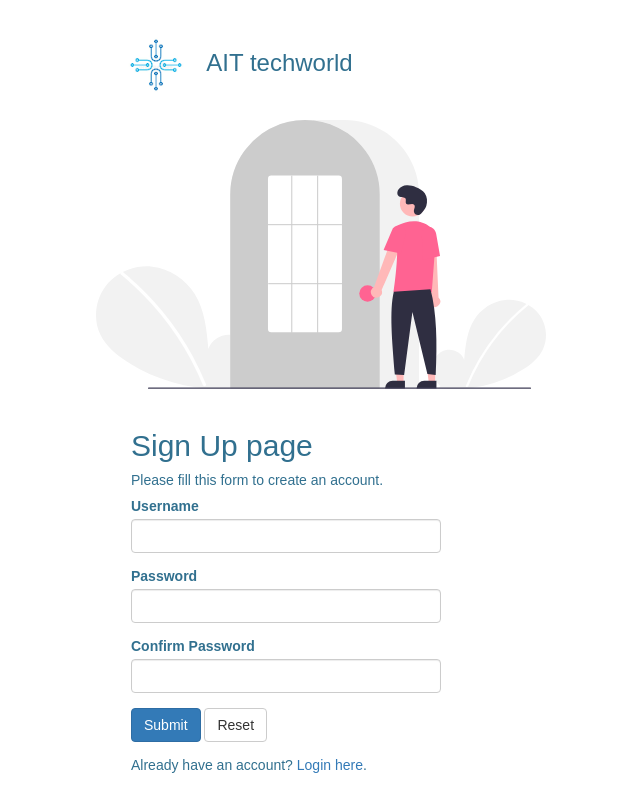
After one commit to birukSebsibe/LoginAndRegi-form-demo, a PHP site: page /register.php in a window 1280 px wide. The commit adds this page. Shown: the whole page, without its empty margins (379-1019 px from the left). Run offline with PHP 8.4, Linux system fonts and the light colour scheme.

Commit message:
BIRUK COMMIT ON LOGIN REGISTER AND HOME PAGE

```diff
--- /dev/null
+++ b/loginPhp/register.php
@@ -0,0 +1,153 @@
+<?php
+// Include config file
+require_once "config.php";
+
+// Define variables and initialize with empty values
+$username = $password = $confirm_password = "";
+$username_err = $password_err = $confirm_password_err = "";
+
+// Processing form data when form is submitted
+if($_SERVER["REQUEST_METHOD"] == "POST"){
+
+    // Validate username
+    if(empty(trim($_POST["username"]))){
+        $username_err = "Please enter a username.";
+    } else{
+        // Prepare a select statement
+        $sql = "SELECT id FROM users WHERE username = ?";
+
+        if($stmt = mysqli_prepare($link, $sql)){
+            // Bind variables to the prepared statement as parameters
+            mysqli_stmt_bind_param($stmt, "s", $param_username);
+
+            // Set parameters
+            $param_username = trim($_POST["username"]);
+
+            // Attempt to execute the prepared statement
+            if(mysqli_stmt_execute($stmt)){
+                /* store result */
+                mysqli_stmt_store_result($stmt);
+
+                if(mysqli_stmt_num_rows($stmt) == 1){
+                    $username_err = "This username is already taken.";
+                } else{
+                    $username = trim($_POST["username"]);
+                }
+            } else{
+                echo "Oops! Something went wrong. Please try again later.";
+            }
+
+            // Close statement
+            mysqli_stmt_close($stmt);
+        }
+    }
+
+    // Validate password
+    if(empty(trim($_POST["password"]))){
+        $password_err = "Please enter a password.";
+    } elseif(strlen(trim($_POST["password"])) < 6){
+        $password_err = "Password must have atleast 6 characters.";
+    } else{
+        $password = trim($_POST["password"]);
+    }
+
+    // Validate confirm password
+    if(empty(trim($_POST["confirm_password"]))){
+        $confirm_password_err = "Please confirm password.";
+    } else{
+        $confirm_password = trim($_POST["confirm_password"]);
+        if(empty($password_err) && ($password != $confirm_password)){
+            $confirm_password_err = "Password did not match.";
+        }
+    }
+
+    // Check input errors before inserting in database
+    if(empty($username_err) && empty($password_err) && empty($confirm_password_err)){
+
+        // Prepare an insert statement
+        $sql = "INSERT INTO users (username, password) VALUES (?, ?)";
+
+        if($stmt = mysqli_prepare($link, $sql)){
+            // Bind variables to the prepared statement as parameters
+            mysqli_stmt_bind_param($stmt, "ss", $param_username, $param_password);
+
+            // Set parameters
+            $param_username = $username;
+            $param_password = password_hash($password, PASSWORD_DEFAULT); // Creates a password hash
+
+            // Attempt to execute the prepared statement
+            if(mysqli_stmt_execute($stmt)){
+                // Redirect to login page
+                header("location: login.php");
+            } else{
+                echo "Something went wrong. Please try again later.";
+            }
+
+            // Close statement
+            mysqli_stmt_close($stmt);
+        }
+    }
+
+    // Close connection
+    mysqli_close($link);
+}
+?>
+
+<!DOCTYPE html>
+<html lang="en">
+<head>
+    <meta charset="UTF-8">
+    <title>AIT Sign Up page </title>
+    <link rel="stylesheet" href="https://maxcdn.bootstrapcdn.com/bootstrap/3.3.7/css/bootstrap.css">
+    <style type="text/css">
+        body{ font: 14px sans-serif; }
+        .wrapper{ width: 350px; padding: 20px; }
+
+        .my-center{
+        margin: 0 auto;
+        width: 300px;
+      }
+
+    </style>
+</head>
+<body>
+<div class=" my-center">
+        <h3 class="text-info"><img src="logo.png" width="90px"  > AIT techworld</h3>
+
+        <div class="row">
+          <img
+          src="./undraw_Login_re_4vu2.svg"
+          width="450px"
+          class="img-fluid mt-4 mb-3 "
+          alt="login illustration fron undraw"
+        />
+        <div class=" my-center">
+    <div class="wrapper text-info md-4">
+        <h2>Sign Up page</h2>
+        <p>Please fill this form to create an account.</p>
+        <form action="<?php echo htmlspecialchars($_SERVER["PHP_SELF"]); ?>" method="post">
+            <div class="form-group <?php echo (!empty($username_err)) ? 'has-error' : ''; ?>">
+                <label>Username</label>
+                <input type="text" name="username" class="form-control" value="<?php echo $username; ?>">
+                <span class="help-block"><?php echo $username_err; ?></span>
+            </div>
+            <div class="form-group <?php echo (!empty($password_err)) ? 'has-error' : ''; ?>">
+                <label>Password</label>
+                <input type="password" name="password" class="form-control" value="<?php echo $password; ?>">
+                <span class="help-block"><?php echo $password_err; ?></span>
+            </div>
+            <div class="form-group <?php echo (!empty($confirm_password_err)) ? 'has-error' : ''; ?>">
+                <label>Confirm Password</label>
+                <input type="password" name="confirm_password" class="form-control" value="<?php echo $confirm_password; ?>">
+                <span class="help-block"><?php echo $confirm_password_err; ?></span>
+            </div>
+            <div class="form-group">
+                <input type="submit" class="btn btn-primary" value="Submit">
+                <input type="reset" class="btn btn-default" value="Reset">
+            </div>
+            <p>Already have an account? <a href="login.php">Login here</a>.</p>
+        </form>
+    </div>
+</div>
+</body>
+</html>
```
Also changed, not shown: loginPhp/home.html (+60 -0 lines), loginPhp/login.php (+4 -5 lines), loginPhp/cyb.png (added), loginPhp/pro.png (added).
